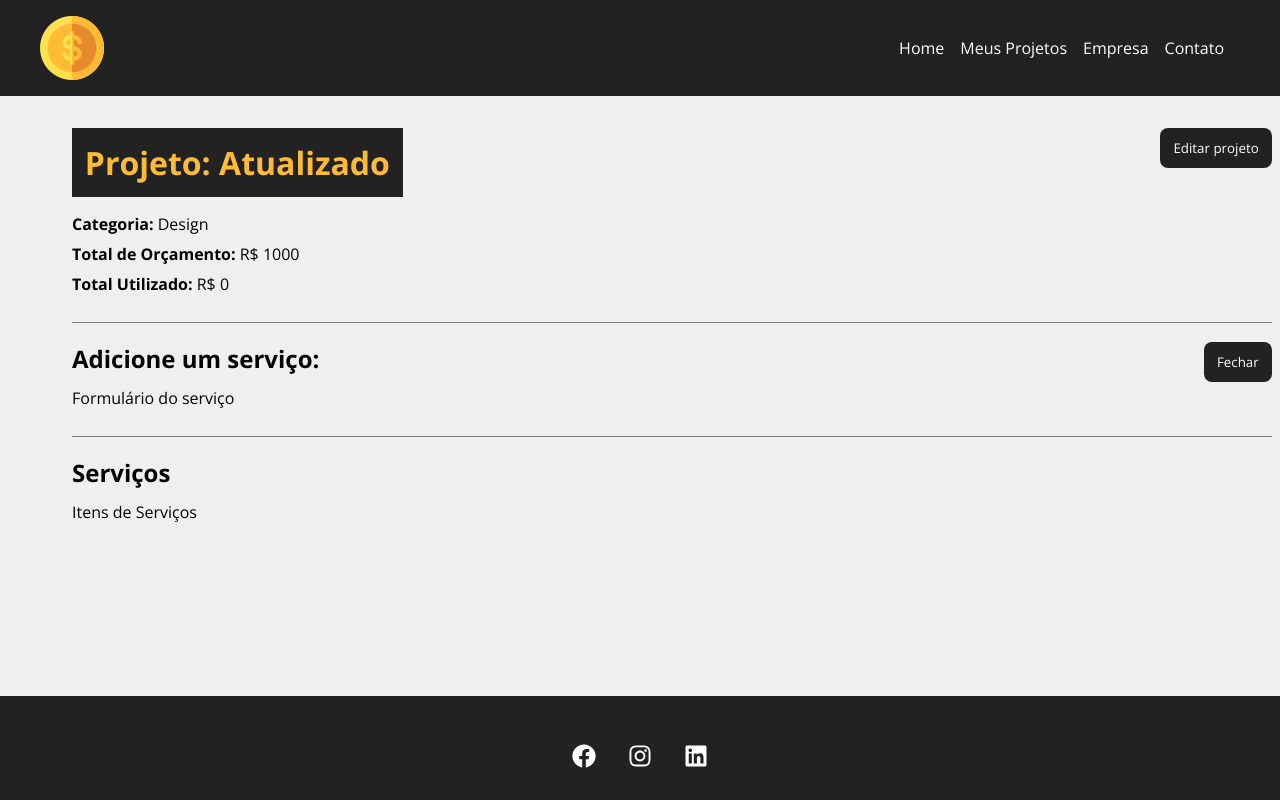
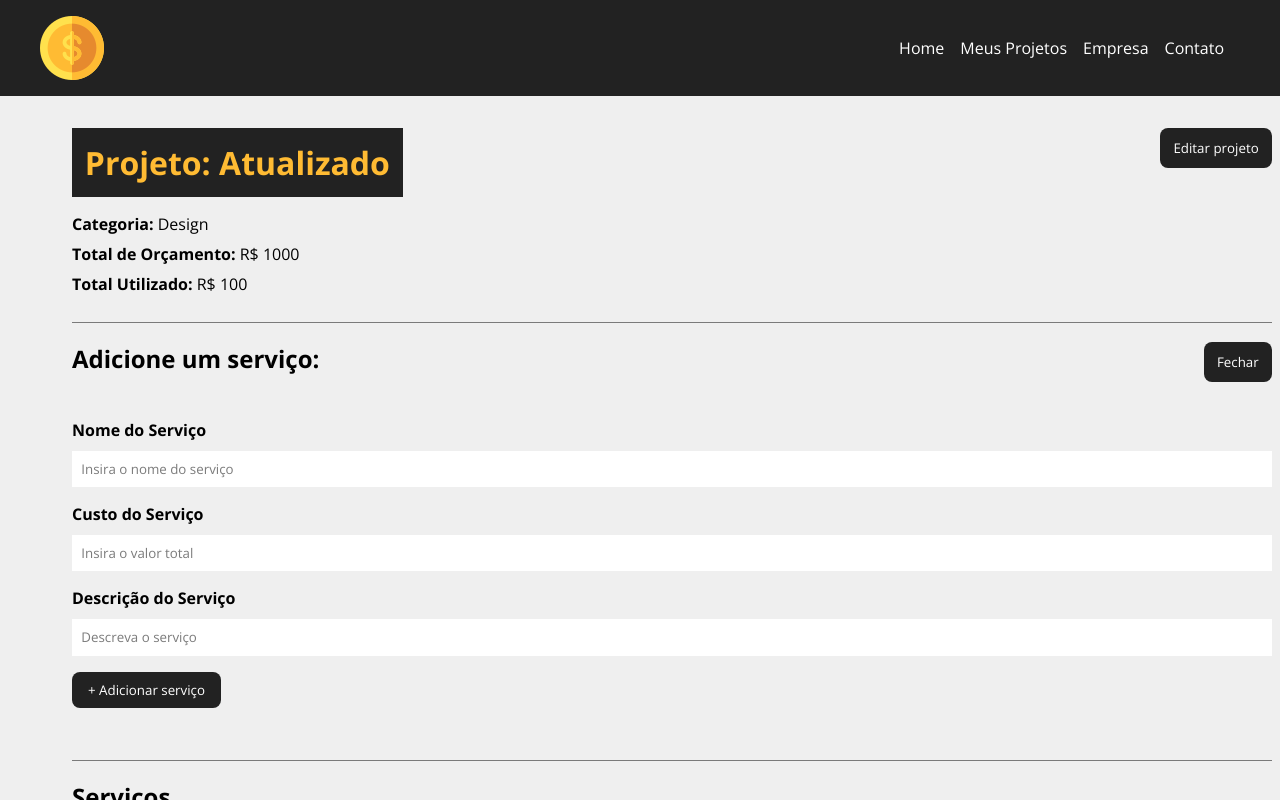
Before and after one commit to JovemCarlosTI/Costs, a React (Create React App) app: page /project/1 in a window 1280 px wide. Both pictures are taken after a click on the button "Adicionar serviço". Shown: the top 800 px of the page. Built offline with nearby package versions, Linux system fonts and the light colour scheme; data requests are answered from the project's data file; the HTML template or start-up script is replaced by a standard one.

Commit message:
Criando serviços

```diff
--- a/db.json
+++ b/db.json
@@ -7,8 +7,15 @@
         "id": "3",
         "name": "Design"
       },
-      "cost": 0,
-      "services": [],
+      "cost": 100,
+      "services": [
+        {
+          "name": "Teste de erro",
+          "cost": "100",
+          "description": "Lorem Impsum",
+          "id": "484cef34-9229-4076-87b6-c5b2af7eb3e8"
+        }
+      ],
       "id": 1
     }
   ],
--- a/src/components/pages/Project.js
+++ b/src/components/pages/Project.js
@@ -1,3 +1,5 @@
+import { parse, v4 as uuidv4 } from 'uuid'
+
 import styles from './Project.module.css';
 
 import { useParams } from 'react-router-dom';
@@ -5,6 +7,7 @@
 import Loading from '../layout/Loading';
 import Container from '../layout/Container';
 import ProjectForm from '../project/ProjectForm';
+import ServiceForm from '../services/ServiceForm';
 import Message from '../layout/Message';
 
 function Project() {
@@ -57,6 +60,39 @@
         }).catch((err) => console.error(err))
     }
 
+    function createService(project) {
+        setMessage('');
+        // last service
+        const lastService = project.services[project.services.length - 1]
+
+        lastService.id = uuidv4()
+
+        const lastServiceCost = lastService.cost
+        const newCost = parseFloat(project.cost) + parseFloat(lastServiceCost)
+
+        if(newCost > parseFloat(project.budget)) {
+            setMessage('Orçamento ultrapassado, verifique o valor do serviço')
+            setMessageType('error')
+            project.services.pop()
+            return false;
+        }
+
+        // add service cost to project total cost
+        project.cost = newCost
+
+        //update project with service
+        fetch(`http://localhost:5000/projects/${project.id}`, {
+            method: "PATCH",
+            headers: {
+                'Content-Type': 'application/json'
+            },
+            body: JSON.stringify(project)
+        }).then((res) => res.json()).then((data) => {
+            // to show the services
+            console.log(data)
+            }).catch(err => console.error(err))
+    }
+
     function toggleProjectForm() {
         setShowProjectForm(!showProjectForm);
     }
@@ -101,7 +137,10 @@
                         </button>
                         <div className={styles.project_info}>
                             {showServiceForm && (
-                                <p>Formulário do serviço</p>
+                                <ServiceForm
+                                handleSubmit={createService}
+                                btnText="+ Adicionar serviço"
+                                projectData={project}/>
                             )}
                         </div>
                     </div>
--- /dev/null
+++ b/src/components/services/ServiceForm.js
@@ -0,0 +1,47 @@
+import { useState } from 'react';
+
+import Input from '../form/Input'
+import SubmitButton from '../form/SubmitButton';
+
+import styles from '../project/ProjectForm.module.css'
+
+function ServiceForm({ handleSubmit, btnText, projectData }) {
+
+const [ service, setService ] = useState({});
+
+function submit(e) {
+    e.preventDefault()
+    projectData.services.push(service)
+    handleSubmit(projectData)
+}
+
+function handleChange(e) {
+    setService({...service, [e.target.name]: e.target.value})
+}
+
+return (
+    <form onSubmit={submit}
+    className={styles.form}>
+        <Input type="text"
+        text="Nome do Serviço"
+        name="name"
+        placeholder="Insira o nome do serviço"
+        handleOnChange={handleChange} />
+        <Input type="number"
+        text="Custo do Serviço"
+        name="cost"
+        placeholder="Insira o valor total"
+        handleOnChange={handleChange} />
+        <Input type="text"
+        text="Descrição do Serviço"
+        name="description"
+        placeholder="Descreva o serviço"
+        handleOnChange={handleChange} />
+
+        <SubmitButton text={btnText} />
+    </form>
+)
+
+}
+
+export default ServiceForm;
```
